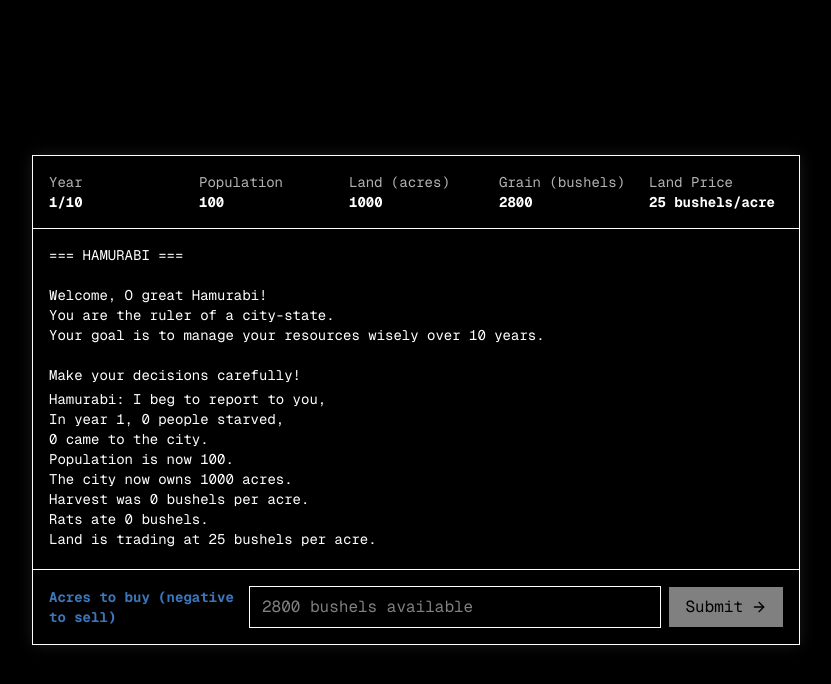
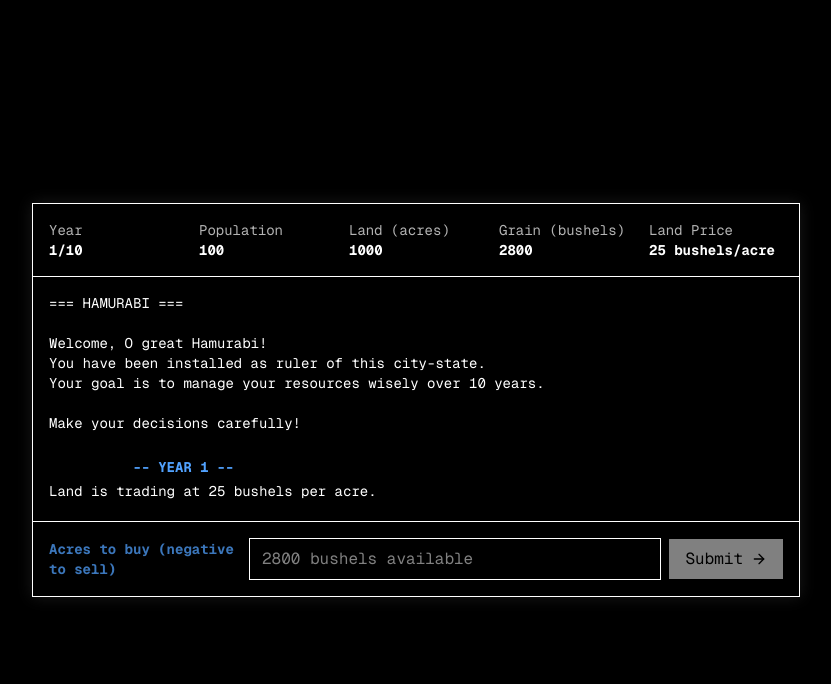
Before and after one commit to matrix6c/hamurabi, a Next.js app: page / in a window 1280 px wide. Shown: the top 684 px of the page, without its empty margins (224-1055 px from the left). Built offline with nearby package versions, Linux system fonts and the light colour scheme.

Commit message:
feat: implement core game logic and terminal UI for Hamurabi simulation

```diff
--- a/app/components/TerminalLog.tsx
+++ b/app/components/TerminalLog.tsx
@@ -23,6 +23,8 @@
           blue: "text-blue-400 font-bold",
           amber: "text-amber-400 font-bold",
           emerald: "text-emerald-400 font-bold",
+          red: "text-red-500 font-bold",
+          green: "text-emerald-400 font-bold",
         }[color] || "";
         return <span key={i} className={colorClass}>{content}</span>;
       }
--- a/app/page.tsx
+++ b/app/page.tsx
@@ -61,8 +61,9 @@
 
   const initializeGame = () => {
     const initialPrice = generateLandPrice();
-    const welcomeMessage = `=== HAMURABI ===\n\nWelcome, O great Hamurabi!\nYou are the ruler of a city-state.\nYour goal is to manage your resources wisely over 10 years.\n\nMake your decisions carefully!\n`;
-    const firstYearReport = `Hamurabi: I beg to report to you,\nIn year 1, 0 people starved,\n0 came to the city.\nPopulation is now 100.\nThe city now owns 1000 acres.\nHarvest was 0 bushels per acre.\nRats ate 0 bushels.\nLand is trading at ${initialPrice} bushels per acre.`;
+    const welcomeMessage = `=== HAMURABI ===\n\nWelcome, O great Hamurabi!\nYou have been installed as ruler of this city-state.\nYour goal is to manage your resources wisely over 10 years.\n\nMake your decisions carefully!\n`;
+    const yearBanner = `\n[#blue:          -- YEAR 1 --]\n`;
+    const setupMessage = `Land is trading at ${initialPrice} bushels per acre.`;
 
     setGameState({
       year: 1,
@@ -70,7 +71,7 @@
       land: 1000,
       grain: 2800,
       landPrice: initialPrice,
-      messages: [welcomeMessage, firstYearReport],
+      messages: [welcomeMessage, yearBanner, setupMessage],
       step: "buy",
       buyAcres: 0,
       feedBushels: 0,
@@ -85,11 +86,15 @@
   const startNewYear = () => {
     const newLandPrice = generateLandPrice();
     let stewardReport = "";
+    let yearBanner = "";
 
     if (gameState.previousYearResults) {
       const results = gameState.previousYearResults;
-      stewardReport = `\nHamurabi: I beg to report to you,\nIn year ${gameState.year}, ${results.starvationDeaths} people starved,\n${results.newPeople} came to the city.\nPopulation is now ${gameState.population}.\nThe city now owns ${gameState.land} acres.\nHarvest was ${results.harvestYield} bushels per acre.\nRats ate ${results.ratsAte} bushels.\nLand is trading at ${newLandPrice} bushels per acre.`;
+      stewardReport = `\nHamurabi: I beg to report to you,\nIn year ${gameState.year}, ${results.starvationDeaths} people starved,\n${results.newPeople} came to the city.\nPopulation is now ${gameState.population}.\nThe city now owns ${gameState.land} acres.\nHarvest was ${results.harvestYield} bushels per acre.\nRats ate ${results.ratsAte} bushels.`;
+      yearBanner = `\n\n[#blue:          -- YEAR ${gameState.year + 1} --]\n`;
     }
+
+    const priceMessage = `Land is trading at ${newLandPrice} bushels per acre.`;
 
     setGameState((prev) => ({
       ...prev,
@@ -100,9 +105,12 @@
       feedBushels: 0,
       plantAcres: 0,
       startingPopulation: prev.population,
-      messages: stewardReport
-        ? [...prev.messages, stewardReport]
-        : prev.messages,
+      messages: [
+        ...prev.messages,
+        ...(stewardReport ? [stewardReport] : []),
+        ...(yearBanner ? [yearBanner] : []),
+        priceMessage,
+      ],
       previousYearResults: null,
     }));
   };
@@ -168,7 +176,7 @@
         const harvest = prev.plantAcres * harvestYield;
         newGrain += harvest;
         messages.push(
-          `\nHarvest: ${harvestYield} bushels per acre. Total: ${harvest} bushels.`,
+          `\n[#green:Harvest: ${harvestYield} bushels per acre. Total: ${harvest} bushels.]`,
         );
       }
 
@@ -179,7 +187,7 @@
         ratsAte = Math.floor(newGrain * percentEaten);
         newGrain -= ratsAte;
         messages.push(
-          `Rats ate ${ratsAte} bushels (${(percentEaten * 100).toFixed(1)}% of your grain).`,
+          `[#red:Rats ate ${ratsAte} bushels (${(percentEaten * 100).toFixed(1)}% of your grain).]`,
         );
       }
 
@@ -190,12 +198,12 @@
         newPopulation = prev.population - starvationDeaths;
         const deathPercentage = (starvationDeaths / prev.population) * 100;
 
-        messages.push(`${starvationDeaths} people died of starvation.`);
+        messages.push(`[#red:${starvationDeaths} people died of starvation.]`);
 
         if (deathPercentage > 45) {
-          messages.push(`\nYou have been impeached and thrown out of office!`);
+          messages.push(`\n[#red:You have been impeached and thrown out of office!]`);
           messages.push(
-            `You starved ${deathPercentage.toFixed(1)}% of the population in one year.`,
+            `[#red:You starved ${deathPercentage.toFixed(1)}% of the population in one year.]`,
           );
           return {
             ...prev,
@@ -215,8 +223,8 @@
       if (plagueChance <= 0.15) {
         plagueDeaths = Math.floor(newPopulation / 2);
         newPopulation -= plagueDeaths;
-        messages.push(`\nA horrible plague struck! Half the population died.`);
-        messages.push(`${plagueDeaths} people died from the plague.`);
+        messages.push(`\n[#red:A horrible plague struck! Half the population died.]`);
+        messages.push(`[#red:${plagueDeaths} people died from the plague.]`);
       }
 
       // New people arrive (simplified: 5-15 new people per year)
```
